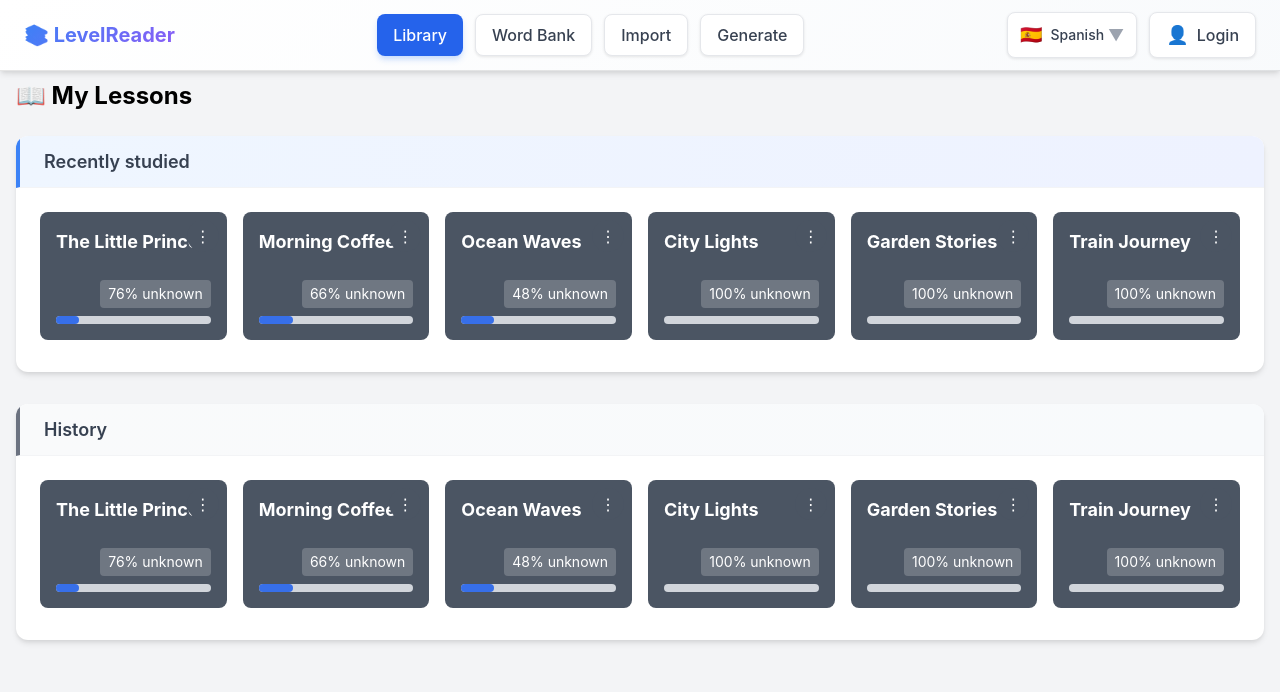
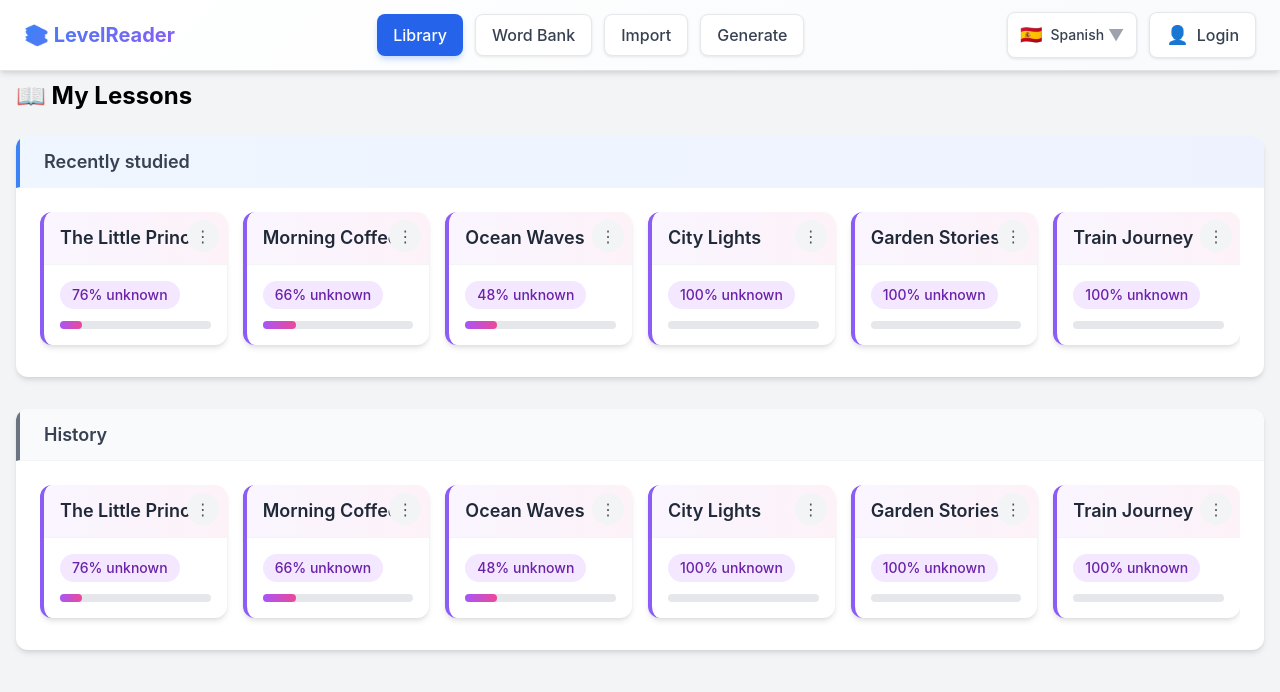
Before and after one commit to oskarmeister/levelreader-react, a React (Create React App) app: page /library in a window 1280 px wide. Shown: the top 692 px of the page. Built offline with nearby package versions, Linux system fonts and the light colour scheme.

Commit message:
Update lesson cards to match modern design system
cgen-acfd989ee4ed47d9890009882d062184

```diff
--- a/src/components/LibraryView.js
+++ b/src/components/LibraryView.js
@@ -28,22 +28,33 @@ const LibraryView = () => {
       return (
         <div
           key={key}
-          className="lesson-card bg-secondary text-white p-4 rounded-lg cursor-pointer relative opacity-100 transition-all duration-300 hover:scale-105 origin-top-left hover:shadow-md w-64 min-h-32"
+          className="lesson-card bg-white rounded-xl cursor-pointer relative opacity-100 transition-all duration-300 hover:scale-105 origin-top-left w-64 min-h-32 overflow-hidden"
+          style={{
+            boxShadow:
+              "0 4px 6px -1px rgba(0, 0, 0, 0.1), 0 2px 4px -1px rgba(0, 0, 0, 0.06)",
+            borderLeft: "4px solid #8B5CF6",
+          }}
           onClick={() => navigate(`/lesson/${key}`)}
         >
-          <h3 className="text-lg font-bold">{key}</h3>
-          <button className="edit-lesson absolute top-2 right-2 bg-gray-600 px-2 py-1 rounded-full text-white">
+          <div className="bg-gradient-to-r from-purple-50 to-pink-50 px-4 py-3 border-b border-gray-100">
+            <h3 className="text-lg font-semibold text-gray-800">{key}</h3>
+            <button
+              className="edit-lesson absolute top-2 right-2 bg-gray-100 hover:bg-gray-200 px-2 py-1 rounded-full text-gray-600 transition-colors"
+              onClick={(e) => e.stopPropagation()}
+            >
               ⋮
             </button>
-          {/* Card menu would be added here with state for show/hide */}
-          <span className="unknown-percent absolute bottom-8 right-4 bg-white bg-opacity-20 px-2 py-1 rounded text-sm">
+          </div>
+          <div className="p-4">
+            <span className="unknown-percent inline-block bg-purple-100 text-purple-800 px-3 py-1 rounded-full text-sm font-medium mb-3">
               {pct}% unknown
             </span>
-          <div className="progress-bar bg-gray-300 h-2 rounded absolute bottom-4 left-0 right-0 mx-4">
+            <div className="progress-bar bg-gray-200 h-2 rounded-full">
               <div
-              className="progress bg-primary h-full rounded"
+                className="progress bg-gradient-to-r from-purple-500 to-pink-500 h-full rounded-full transition-all duration-300"
                 style={{ width: `${progress}%` }}
               ></div>
+            </div>
           </div>
         </div>
       );
```
Lines whose indentation alone changed are shown as unchanged.
